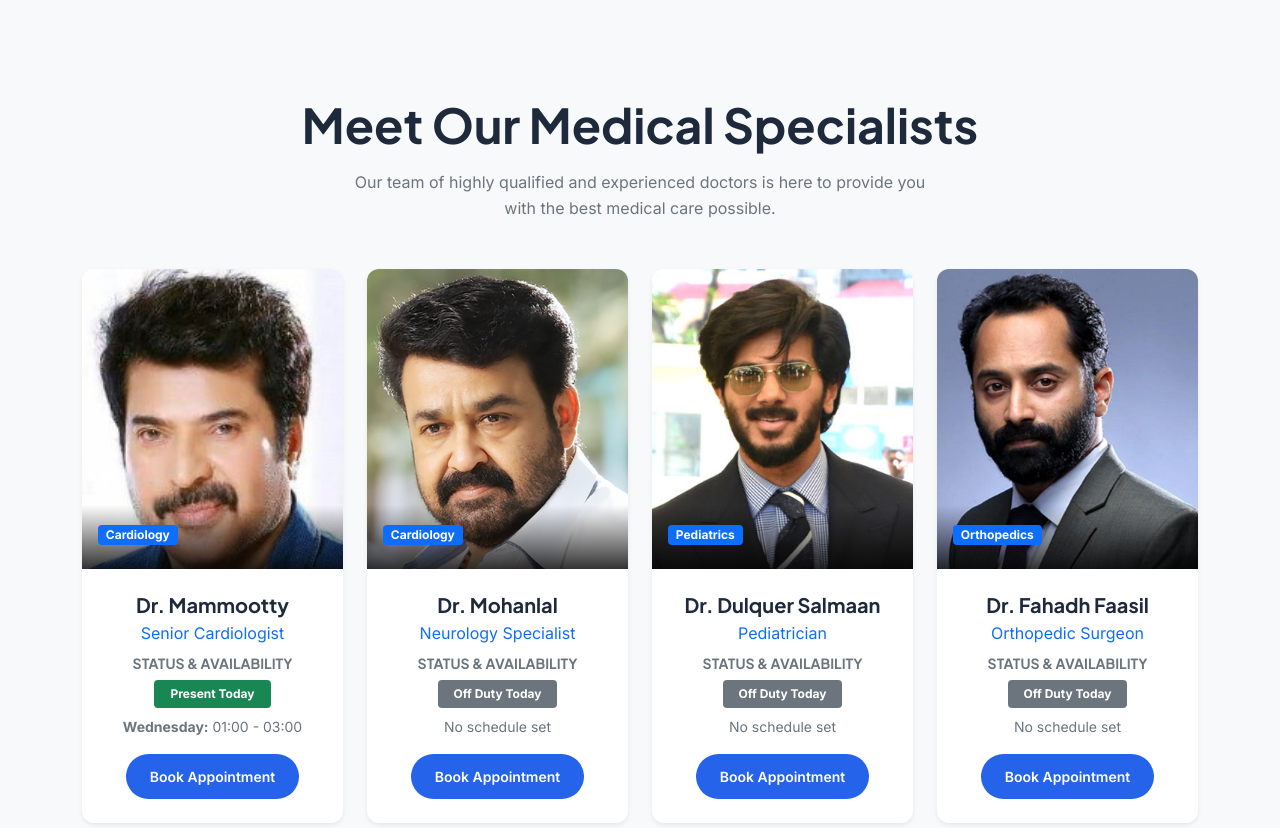
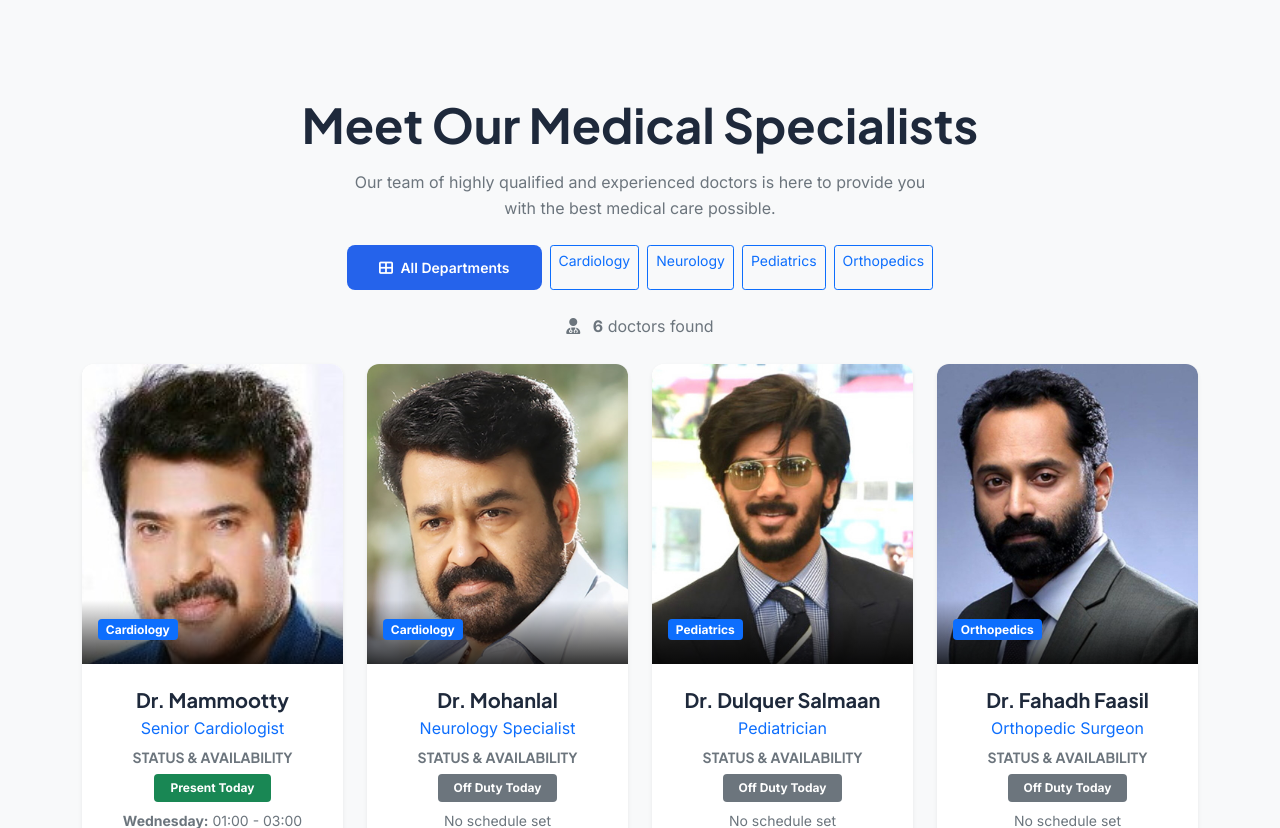
Before and after one commit to Tovin-thomas/Hospital-booking-management, a Django app: page /doctors in a window 1280 px wide. Shown: the part 73-901 px from the top of the page. Run offline with Django 4.2, Linux system fonts and the light colour scheme; data comes from the database, SQL or seed files in the repository; both versions use the stored data as it was after the commit.

Commit message:
here addedd a feacture  wheredocotors are shown based on the department in the department and in the doctors page

```diff
--- a/django_tutorial/doctors/views.py
+++ b/django_tutorial/doctors/views.py
@@ -6,8 +6,21 @@ from .forms import AvailabilityForm, LeaveForm
 from bookings.models import Booking
 
 def doctors(request):
+    # Get department filter from URL parameter
+    department_id = request.GET.get('department', None)
+    selected_department = None
+
+    # Filter doctors by department if specified
+    if department_id:
+        doctors_list = Doctors.objects.filter(dep_name_id=department_id).prefetch_related('availabilities', 'leaves')
+        selected_department = get_object_or_404(Departments, id=department_id)
+    else:
+        doctors_list = Doctors.objects.all().prefetch_related('availabilities', 'leaves')
+
     dict_docs = {
-        'doctors': Doctors.objects.all().prefetch_related('availabilities', 'leaves')
+        'doctors': doctors_list,
+        'selected_department': selected_department,
+        'all_departments': Departments.objects.all(),
     }
     return render(request, 'doctors.html', dict_docs)
 
--- a/django_tutorial/templates/department.html
+++ b/django_tutorial/templates/department.html
@@ -22,7 +22,7 @@
                     <h3 class="h4 mb-3">{{d.dep_name}}</h3>
                     <p class="text-muted">{{d.dep_decription}}</p>
                     <div class="mt-auto">
-                        <a href="{% url 'doctors' %}"
+                        <a href="{% url 'doctors' %}?department={{d.id}}"
                             class="btn btn-link text-primary text-decoration-none fw-bold">View Specialists <i
                                 class="fas fa-chevron-right ms-1 small"></i></a>
                     </div>
--- a/django_tutorial/templates/doctors.html
+++ b/django_tutorial/templates/doctors.html
@@ -5,10 +5,48 @@
 {% block content %}
 <section class="section-padding bg-light">
     <div class="container">
-        <div class="text-center mb-5">
-            <h1 class="display-5 fw-bold mb-3">Meet Our Medical Specialists</h1>
-            <p class="text-muted mx-auto" style="max-width: 600px;">Our team of highly qualified and experienced doctors
-                is here to provide you with the best medical care possible.</p>
+        <div class="text-center mb-4">
+            <h1 class="display-5 fw-bold mb-3">
+                {% if selected_department %}
+                {{selected_department.dep_name}} Specialists
+                {% else %}
+                Meet Our Medical Specialists
+                {% endif %}
+            </h1>
+            <p class="text-muted mx-auto" style="max-width: 600px;">
+                {% if selected_department %}
+                Our team of highly qualified {{selected_department.dep_name}} specialists is here to provide you with
+                the best medical care.
+                {% else %}
+                Our team of highly qualified and experienced doctors is here to provide you with the best medical care
+                possible.
+                {% endif %}
+            </p>
+        </div>
+
+        <!-- Department Filter Buttons -->
+        <div class="mb-4">
+            <div class="d-flex justify-content-center flex-wrap gap-2">
+                <a href="{% url 'doctors' %}"
+                    class="btn btn-sm {% if not selected_department %}btn-primary{% else %}btn-outline-primary{% endif %}">
+                    <i class="fas fa-th-large me-1"></i> All Departments
+                </a>
+                {% for dept in all_departments %}
+                <a href="{% url 'doctors' %}?department={{dept.id}}"
+                    class="btn btn-sm {% if selected_department.id == dept.id %}btn-primary{% else %}btn-outline-primary{% endif %}">
+                    {{dept.dep_name}}
+                </a>
+                {% endfor %}
+            </div>
+        </div>
+
+        <!-- Doctors Count -->
+        <div class="text-center mb-4">
+            <p class="text-muted">
+                <i class="fas fa-user-md me-2"></i>
+                <strong>{{ doctors|length }}</strong> doctor{{ doctors|length|pluralize }} found
+                {% if selected_department %} in <strong>{{selected_department.dep_name}}</strong>{% endif %}
+            </p>
         </div>
 
         <div class="row g-4">
```
Also changed, not shown: django_tutorial/db.sqlite3.
